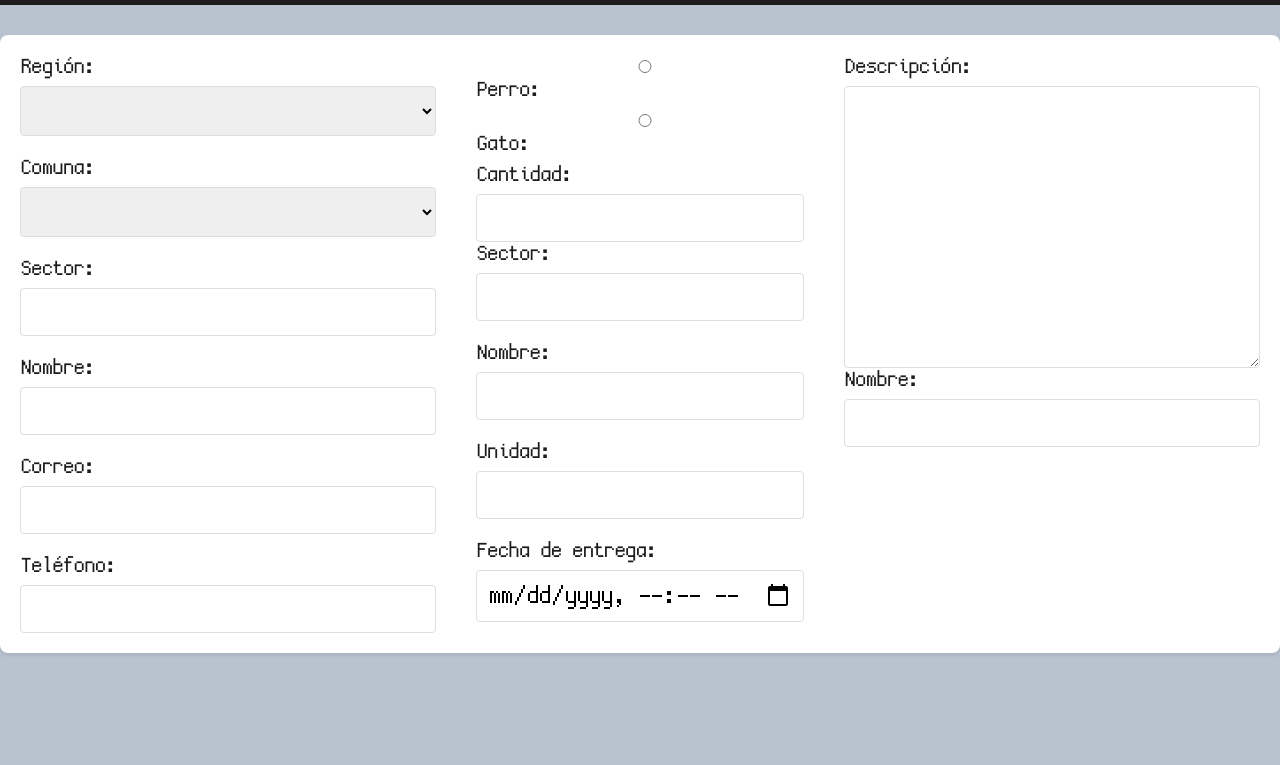
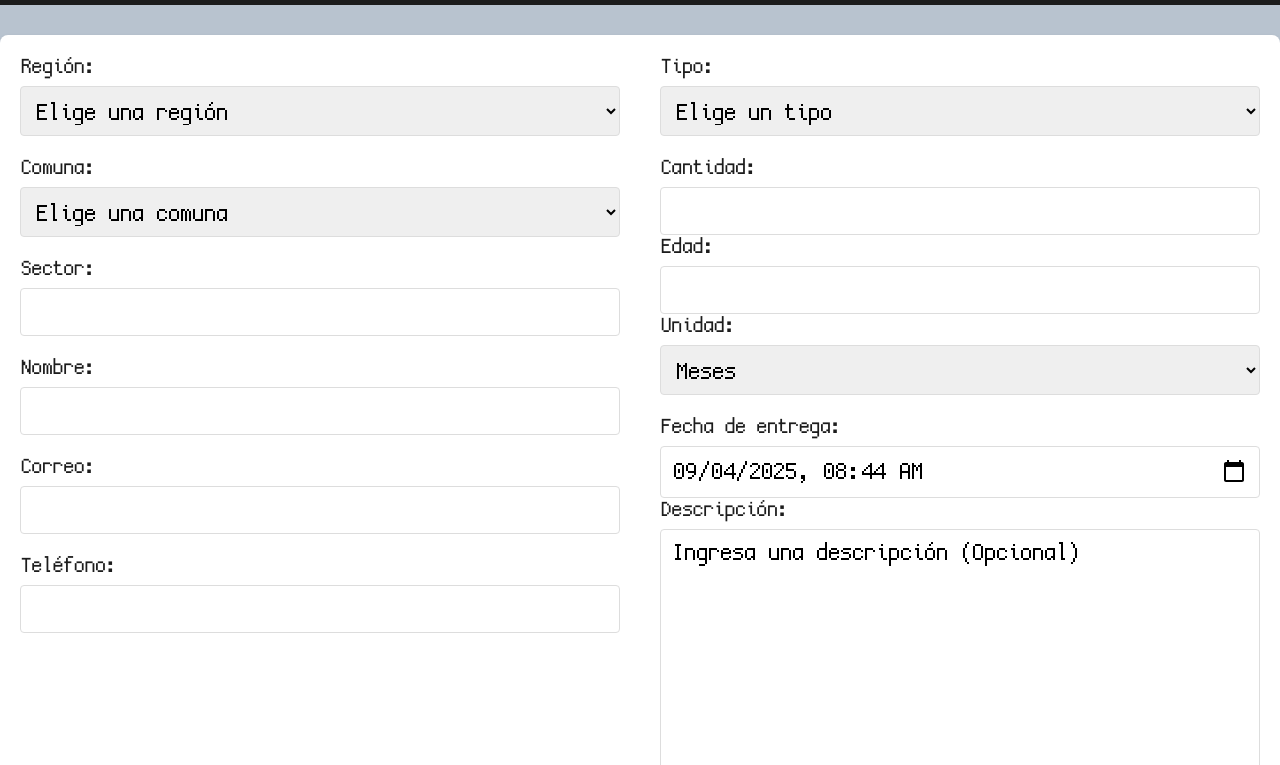
Before and after one commit to diego5714/desarrollo_web_diego_soto, a plain HTML site: page formulario.html in a window 1280 px wide. Shown: the part 35-800 px from the top of the page. Drawn offline with Linux system fonts and the light colour scheme.

Commit message:
Modificada la estructura del formulario

```diff
--- a/formulario.html
+++ b/formulario.html
@@ -32,12 +32,12 @@
                     <div class="form-left">
                         <label for="region">Región:</label>
                         <select id="region" name="region">
-
+                            <option>Elige una región</option>
                         </select>
 
                         <label for="comuna">Comuna:</label>
                         <select id="comuna" name="comuna">
-
+                            <option>Elige una comuna</option>
                         </select>
 
                         <label for="sector">Sector:</label>
@@ -53,38 +53,40 @@
                         <input type="tel" id="telefono" name="telefono">
                     </div>
 
-                    <div class="form-center">
-                        <input type="radio" id="perro" name="tipo" value="Perro">
-                        <label for="Tipo">Perro:</label>
+                    <div class="form-right">
+                        <label for="Tipo">Tipo:</label>
+                        <select id="tipo" name="tipo">
+                            <option>Elige un tipo</option>
+                            <option>Perro</option>
+                            <option>Gato</option>
+                        </select>
 
-                        <input type="radio" id="gato" name="tipo" value="Gato">
-                        <label for="Tipo">Gato:</label>
 
                         <label for="cantidad">Cantidad:</label>
                         <input type="number" id="cantidad" name="cantidad">
 
-                        <label for="region">Sector:</label>
-                        <input type="text" id="sector" name="sector">
-
-                        <label for="nombre">Nombre:</label>
-                        <input type="text" id="nombre" name="nombre">
+                        <label for="edad">Edad:</label>
+                        <input type="number" id="edad" name="edad">
 
                         <label for="unidad">Unidad:</label>
-                        <input type="text" id="unidad" name="unidad">
+                        <select id="unidad" name="unidad">
+                            <option>Meses</option>
+                            <option>Años</option>
+                        </select>
 
                         <label for="fecha">Fecha de entrega:</label>
                         <input type="datetime-local" id="fecha" name="fecha">
-                    </div>
 
-                    <div class="form-right">
 
                         <label for="descripcion">Descripción:</label>
-                        <textarea name="descripcion" rows="10" cols="50">
+                        <textarea name="descripcion" rows="10" cols="50">Ingresa una descripción (Opcional)</textarea>
 
-                        </textarea>
-
-                        <label for="nombre">Nombre:</label>
-                        <input type="text" id="nombre" name="nombre">
+                        <label for="Fotos">Fotos (Máximo 5):</label>
+                        <input type="file" id="fotos1" name="fotos">
+                        <input type="file" id="fotos2" name="fotos">
+                        <input type="file" id="fotos3" name="fotos">
+                        <input type="file" id="fotos4" name="fotos">
+                        <input type="file" id="fotos5" name="fotos">
 
                     </div>
                 </form>
@@ -92,6 +94,10 @@
         </div>
     </main>
 
+    <script src="scripts/region_comuna.js"></script>
+    <script src="scripts/poblar_campos.js"></script>
+    <script src="scripts/validate.js"></script>
+
 </body>
 
 </html>
```
